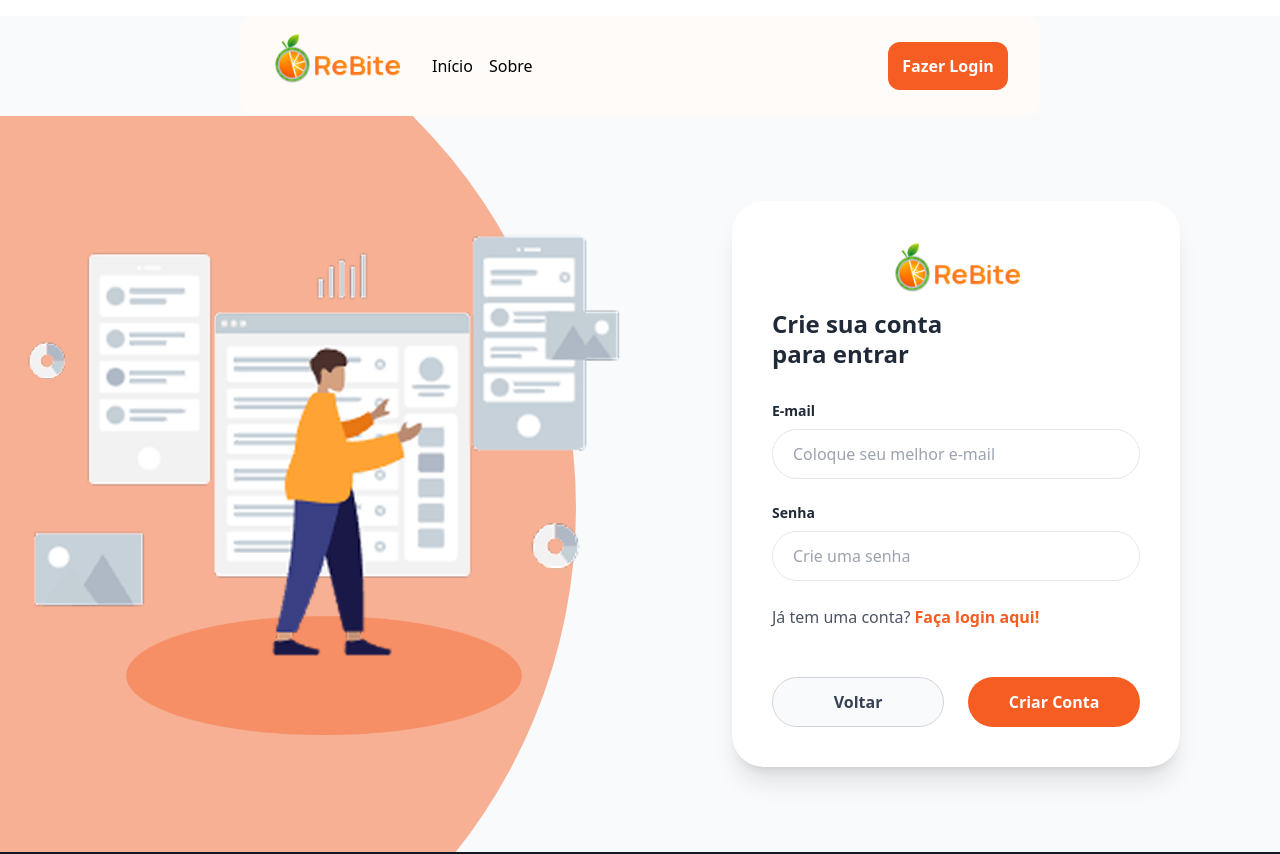
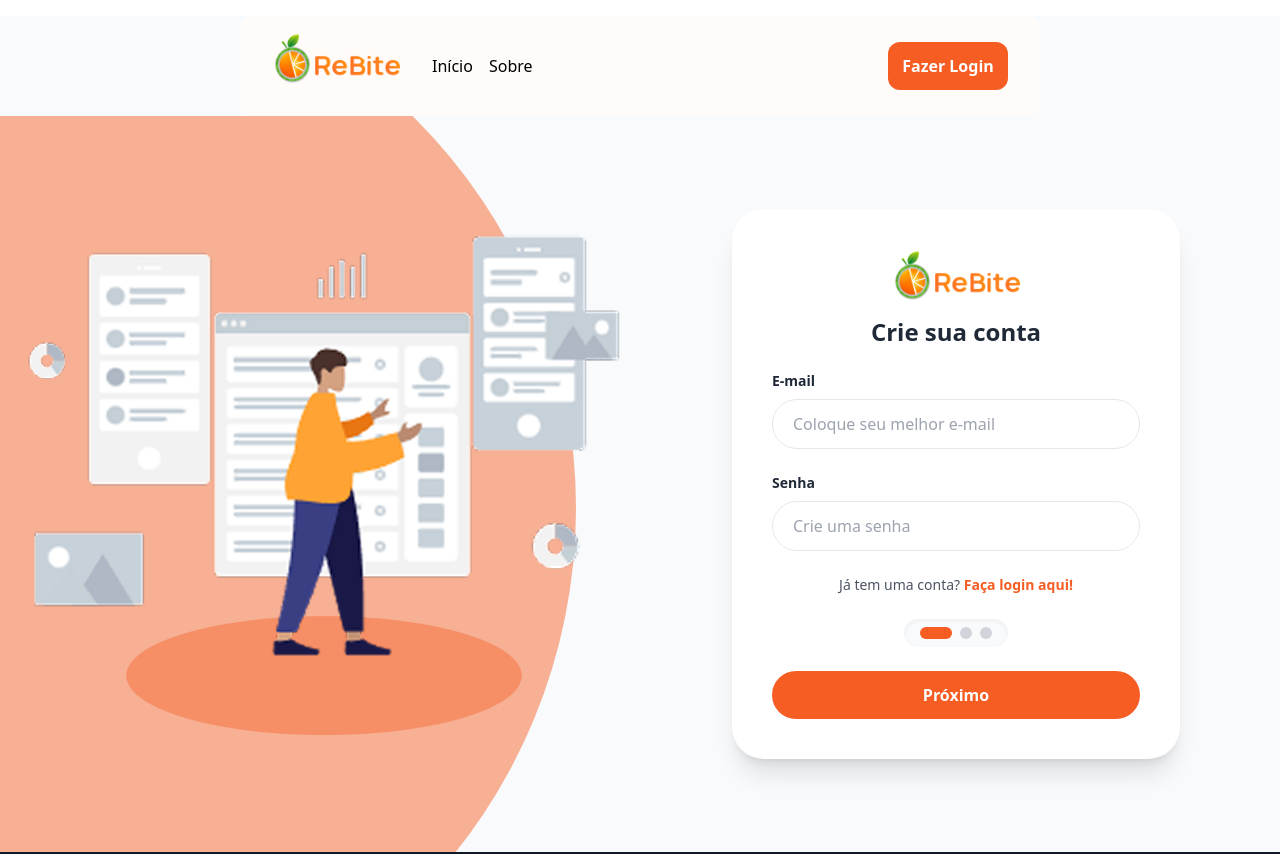
Before and after one commit to EricCalil06/ReBite-Projeto-Integrador, a React (Vite) app: page /cadastro in a window 1280 px wide. Shown: the top 854 px of the page. Built offline with nearby package versions, Linux system fonts and the light colour scheme.

Commit message:
feat: Reduz a pagina principal de cadastro, criando o componente "formCadastro" para representar o formulario

```diff
--- a/src/pages/Cadastro/formCadastro.jsx
+++ b/src/pages/Cadastro/formCadastro.jsx
@@ -1,16 +1,13 @@
+import { useState } from "react";
 import loginImage from "../../assets/loginImage.png";
 import logoReBiteH from "../../assets/logoReBiteH.png";
 
-{/*
+function FormCadastro({ step, goToNextStep }) {
+  const [aceitouTermos, setAceitouTermos] = useState(false);
 
-    Por enquanto a página de cadastro não tem nada a mais do que a página de login
-    Nos próximos commits, vou adicionar outros campos assim como etapas dentro do cadastro
-
-*/}
-
-function FormCadastro() {
   return (
     <div className="relative z-10 flex w-full max-w-7xl p-6 items-center gap-8">
+      {/* Imagem Lateral */}
       <div className="w-[50%] flex justify-center">
         <img
           src={loginImage}
@@ -19,22 +16,23 @@ function FormCadastro() {
         />
       </div>
 
-        {/* Formulário de Cadastro */}
+      {/* Caixa do Formulário */}
       <div className="w-[50%] flex justify-center">
         <div className="bg-white rounded-[2rem] shadow-xl p-10 w-full max-w-md">
+          {/* Logo e Título */}
           <img
             src={logoReBiteH}
             alt="Logo ReBite"
             className="w-32 mb-4 items-center justify-center mx-auto"
           />
-            <h2 className="text-2xl font-bold text-gray-800 mb-8 leading-tight">
+          <h2 className="text-2xl font-bold text-gray-800 mb-6 leading-tight text-center">
             Crie sua conta
-              <br />
-              para entrar
           </h2>
 
           <form className="flex flex-col gap-6">
-              {/* Caixa e-mail */}
+            {/* Etapa 1: Credenciais */}
+            {step === 1 && (
+              <>
                 <div>
                   <label className="block text-sm font-semibold text-gray-800 mb-2">
                     E-mail
@@ -45,8 +43,6 @@ function FormCadastro() {
                     className="w-full px-5 py-3 border border-gray-200 rounded-full focus:outline-none focus:ring-2 focus:ring-[#F55D22]"
                   />
                 </div>
-
-              {/* Caixa senha */}
                 <div>
                   <label className="block text-sm font-semibold text-gray-800 mb-2">
                     Senha
@@ -57,9 +53,66 @@ function FormCadastro() {
                     className="w-full px-5 py-3 border border-gray-200 rounded-full focus:outline-none focus:ring-2 focus:ring-[#F55D22]"
                   />
                 </div>
+              </>
+            )}
 
+            {/* Etapa 2: Dados Pessoais */}
+            {step === 2 && (
+              <>
                 <div>
-                <p className="text-gray-600">
+                  <label className="block text-sm font-semibold text-gray-800 mb-2">
+                    Nome Completo
+                  </label>
+                  <input
+                    type="text"
+                    placeholder="Digite seu nome"
+                    className="w-full px-5 py-3 border border-gray-200 rounded-full focus:outline-none focus:ring-2 focus:ring-[#F55D22]"
+                  />
+                </div>
+                <div>
+                  <label className="block text-sm font-semibold text-gray-800 mb-2">
+                    Data de Nascimento
+                  </label>
+                  <input
+                    type="date"
+                    className="w-full px-5 py-3 border border-gray-200 rounded-full focus:outline-none focus:ring-2 focus:ring-[#F55D22] text-gray-500"
+                  />
+                </div>
+              </>
+            )}
+
+            {/* Etapa 3: Informações Adicionais */}
+            {step === 3 && (
+              <>
+                {/* Vou mudar aqui depois para revisar os dados do usuário antes dele finalizar o cadastro */}
+                {/* Por enquanto vai ficar só a parte de aceitar os termos mesmo. */}
+                {/* <div>
+                  <label className="block text-sm font-semibold text-gray-800 mb-2">Revise seus dados</label>
+                  <label className="block text-sm font-semibold text-gray-800 mb-2">Nome: {name}</label>
+
+                </div> */}
+                <div className="flex items-center gap-2 px-2 mt-2">
+                  <input
+                    type="checkbox"
+                    required={true}
+                    id="termos"
+                    className="w-4 h-4 accent-[#F55D22]"
+                    checked={aceitouTermos}
+                    onChange={(event) => setAceitouTermos(event.target.checked)}
+                  />
+                  <label htmlFor="termos" className="text-sm text-gray-600">
+                    Aceito os{" "}
+                    <a href="#" className="text-[#F55D22] font-bold">
+                      Termos de Uso
+                    </a>
+                  </label>
+                </div>
+              </>
+            )}
+
+            {/* Link para Login */}
+            <div>
+              <p className="text-gray-600 text-center text-sm">
                 Já tem uma conta?{" "}
                 <a href="/login" className="text-[#F55D22] font-bold">
                   Faça login aqui!
@@ -67,24 +120,60 @@ function FormCadastro() {
               </p>
             </div>
 
-              {/* Botões */}
-              <div className="flex gap-6 mt-6">
+            {/* Indicador Visual de Etapas */}
+            <div className="flex items-center justify-center gap-2 bg-gray-50 rounded-full w-max mx-auto px-4 py-2 shadow-inner">
+              {[1, 2, 3].map((item) => (
+                <div
+                  key={item}
+                  className={`h-3 rounded-full transition-all duration-300 ${
+                    step === item
+                      ? "w-8 bg-[#F55D22]"
+                      : step > item
+                        ? "w-3 bg-[#F55D22]"
+                        : "w-3 bg-gray-300"
+                  }`}
+                ></div>
+              ))}
+            </div>
+
+            {/* Botões de Navegação */}
+            <div className="flex gap-4">
+              {step > 1 && (
                 <button
                   type="button"
+                  onClick={() => goToNextStep("previous")}
                   className="w-1/2 py-3 bg-gray-50 text-gray-700 font-bold rounded-full hover:bg-gray-200 transition-colors border border-gray-300"
                 >
                   Voltar
                 </button>
+              )}
+
+              {step < 3 ? (
                 <button
-                  type="submit"
+                  type="button"
+                  onClick={() => goToNextStep("next")}
+                  className={`${step === 1 ? "w-full" : "w-1/2"} py-3 bg-[#F55D22] text-white font-bold rounded-full hover:bg-[#ff4800] transition-colors`}
+                >
+                  Próximo
+                </button>
+              ) : (
+                <button
+                  type="button"
+                  onClick={() => {
+                    // Olha como ficou simples! Ele só lê o Estado.
+                    if (aceitouTermos === true) {
+                      alert("Cadastro realizado com sucesso!");
+                    } else {
+                      alert(
+                        "Por favor, aceite os Termos de Uso para finalizar o cadastro.",
+                      );
+                    }
+                  }}
                   className="w-1/2 py-3 bg-[#F55D22] text-white font-bold rounded-full hover:bg-[#ff4800] transition-colors"
-                  onClick={
-                    ()=> alert("Cadastro realizado com sucesso!")
-
-                  }
                 >
                   Criar Conta
                 </button>
+              )}
             </div>
           </form>
         </div>
--- a/src/pages/Cadastro/index.jsx
+++ b/src/pages/Cadastro/index.jsx
@@ -3,33 +3,24 @@ import loginImage from "../../assets/loginImage.png";
 import logoReBiteH from "../../assets/logoReBiteH.png";
 import FormCadastro from "./formCadastro";
 
-{/*
+function Cadastro() {
+  const [step, setStep] = useState(1);
 
-    Por enquanto a página de cadastro não tem nada a mais do que a página de login
-    Nos próximos commits, vou adicionar outros campos assim como etapas dentro do cadastro
+  function goToNextStep(action) {
+    if (action === "next" && step < 3) {
+      setStep((prev) => prev + 1);
+    } else if (action === "previous" && step > 1) {
+      setStep((prev) => prev - 1);
+    }
+  }
 
-*/}
-
-// const [step, setStep] = useState(1);
-
-// function nextStep({ step }) {
-//   const nextStep = step++
-//   const previousStep = step--
-
-//   if(previousStep <= 1){
-//     previousStep = 1
-
-//   }
-// }
-
-function Cadastro() {
   return (
     // Contêiner do fundo
     <div className="h-[92%] w-full bg-slate-50 relative overflow-hidden flex items-center justify-center">
       <div className="absolute top-0 left-0 w-[45%] h-[150%] bg-[#f7b094] rounded-r-full -translate-y-40"></div>
 
-        {/* Formulário de Cadastro */}
-        <FormCadastro />
+      {/* Formulário de Cadastro */}
+      <FormCadastro goToNextStep={goToNextStep} step={step} />
     </div>
   );
 }
```
Lines whose indentation alone changed are shown as unchanged.
